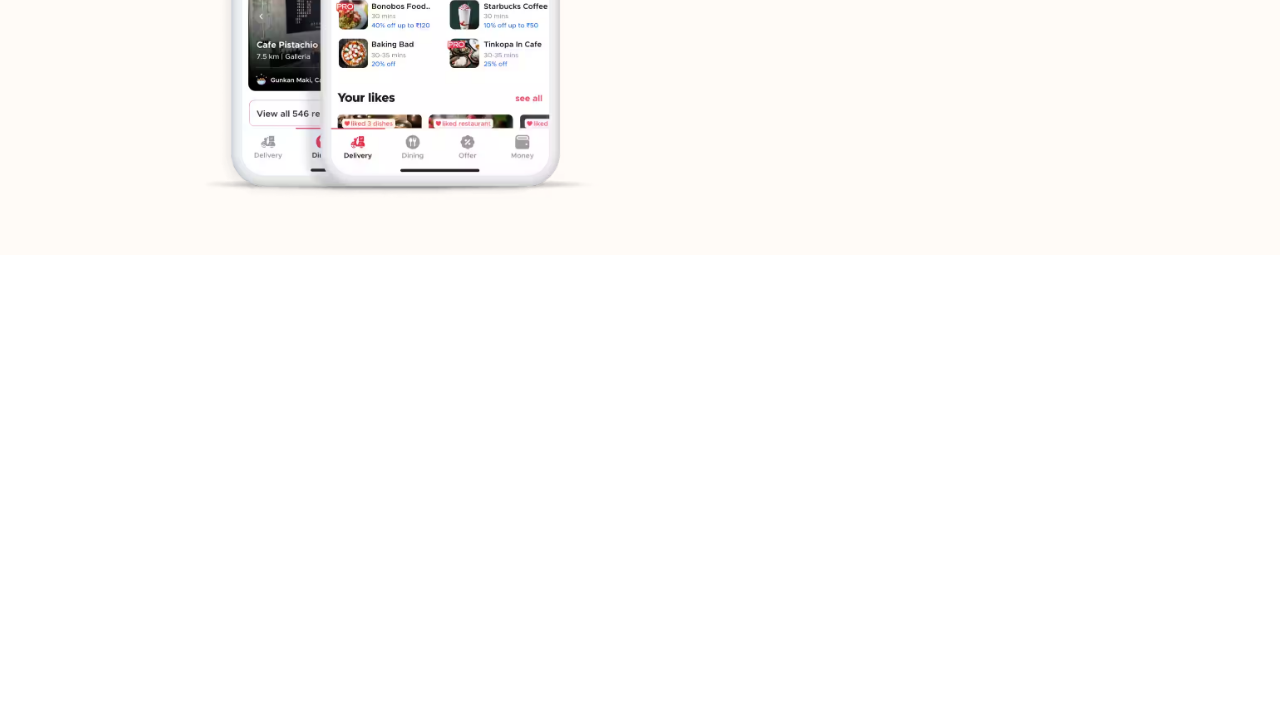
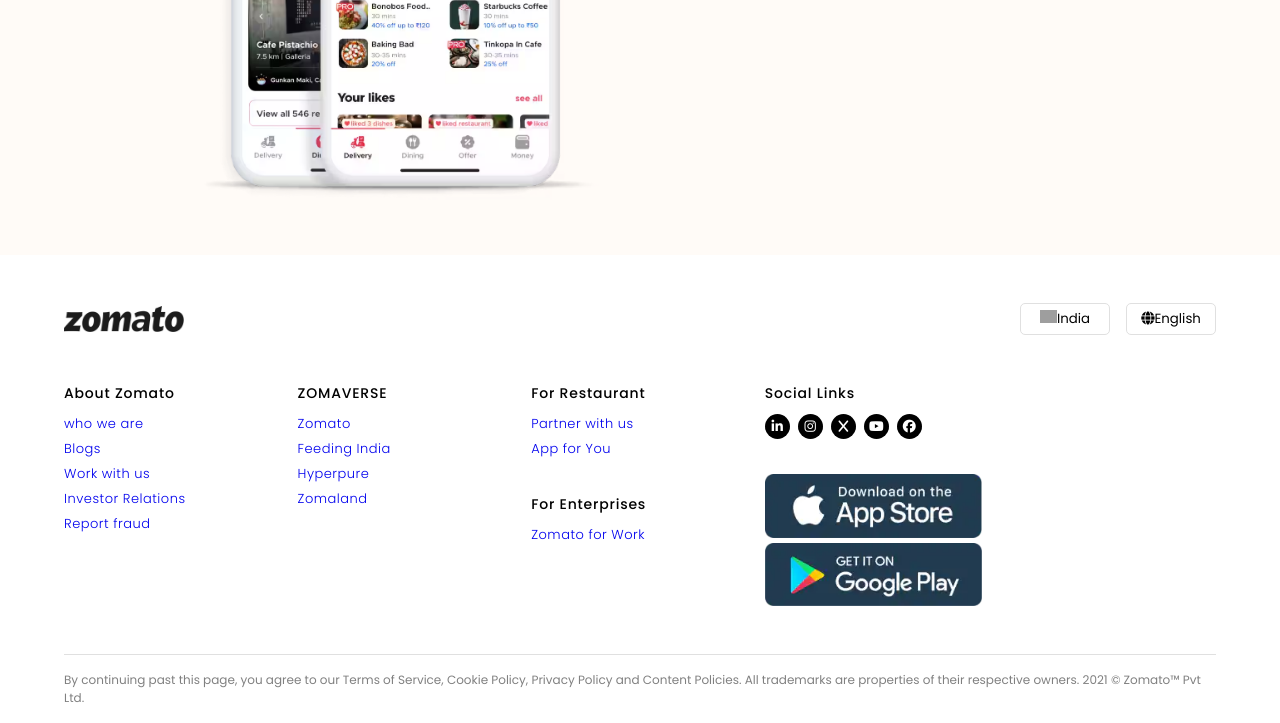
Before and after one commit to Sumit00007/zomato-landing-page, a plain HTML site: page index.html in a window 1280 px wide. Shown: the part 1603-2326 px from the top of the page. Before the commit the page ends 1906 px from the top, so only its background shows below. Drawn offline with Linux system fonts and the light colour scheme; grey boxes are pictures that could not be loaded.

Commit message:
completed the footer section

```diff
--- a/index.html
+++ b/index.html
@@ -139,8 +139,62 @@
             </div>
         </div>
     </section>
-    <section class="">
+    <footer class=" footer">
+        <div class="footer_section1">
+            <img src="images/logo.png" alt="zomato logo" />
+            <div class="section_buttonContainer">
+                <button><img
+                    src="https://flagcdn.com/w40/in.png"
+                    alt="India"
+                    style="width:17px" />India
+                </button>
+                <button>
+                    <i class="fa fa-globe" aria-hidden="true"></i>English
+                </button>
+            </div>
+        </div>
 
-    </section>
+        <div class="navigation_container">
+            <div class="link_container">
+                <h5> About Zomato</h5>
+                <a class="footer_link" href="#">who we are</a>
+                <a class="footer_link" href="#">Blogs</a>
+                <a class="footer_link" href="#">Work with us</a>
+                <a class="footer_link" href="#">Investor Relations</a>
+                <a class="footer_link" href="#">Report fraud</a>
+            </div>
+            <div class="link_container">
+                <h5>ZOMAVERSE</h5>
+                <a class="footer_link" href="#">Zomato</a>
+                <a class="footer_link" href="#">Feeding India</a>
+                <a class="footer_link" href="#">Hyperpure</a>
+                <a class="footer_link" href="#">Zomaland</a>
+            </div>
+            <div class="link_container">
+                <h5>For Restaurant</h5>
+                <a class="footer_link" href="#">Partner with us</a>
+                <a class="footer_link" href="#">App for You</a>
+                <br/>
+                <h5>For Enterprises</h5>
+                <a class="footer_link" href="#">Zomato for Work</a>
+            </div>
+            <div class="link_container">
+                <h5>Social Links</h5>
+                <div class="social_links_container">
+                    <button><i class="fa-brands fa-linkedin-in"></i></button>
+                    <button><i class="fa-brands fa-instagram"></i></button>
+                    <button><i class="fa-brands fa-x"></i></button>
+                    <button><i class="fa-brands fa-youtube"></i></button>
+                    <button><i class="fa-brands fa-facebook"></i></button>
+                </div>
+                <br/>
+                <img src="images/appleStore.png" alt="" class="footer_store_logos"/>
+                <img src="images/playStore.png" alt="" class="footer_store_logos">
+            </div>
+        </div>
+        <p class="disclaimer">
+            By continuing past this page, you agree to our Terms of Service, Cookie Policy, Privacy Policy and Content Policies. All trademarks are properties of their respective owners. 2021 © Zomato™ Pvt Ltd.
+        </p>
+    </footer>
 </body>
 </html>
--- a/styles.css
+++ b/styles.css
@@ -395,3 +395,126 @@
         flex-direction: column;
     }
 }
+
+.footer{
+    width: 100%;
+
+}
+
+.footer_section1{
+    display: flex;
+    align-items: center;
+    justify-content: space-between;
+    width: 90%;
+    margin: auto;
+}
+
+.footer_section1 img{
+    width: 120px;
+    height: auto;
+}
+
+.section_buttonContainer{
+    display: flex;
+    gap: 16px;
+}
+.section_buttonContainer button{
+    padding: 5px;
+    width: 90px;
+    border: 1px solid #e0e0e0;
+    background-color: transparent;
+    border-radius: 5px;
+    cursor: pointer;
+}
+
+.navigation_container{
+    display: grid;
+    width: 90%;
+    margin: auto;
+
+    /* grid-template-columns: 1fr 1fr 1fr 1fr 1fr; */
+    grid-template-columns: repeat(5, 1fr);
+
+    gap: 1rem;
+    padding: 48px 0;
+}
+
+.link_container{
+    display: flex;
+    flex-direction: column;
+    gap: 5px;
+}
+.link_container h5{
+    font-weight: 500;
+    font-size: 14px;
+    margin-bottom: 5px;
+    letter-spacing: 0.8px;
+}
+
+.footer_link{
+    text-decoration: none;
+    color: e0e0e0;
+    font-size: 13px;
+    font-weight: 300;
+    letter-spacing: 0.5px;
+}
+
+.footer_link:hover{
+    color: black;
+}
+
+.social_links_container{
+    display: flex;
+    gap: 0.5rem;
+}
+.social_links_container button{
+    background-color: black;
+    border: none;
+    width: 25px;
+    height: 25px;
+    border-radius: 30px;
+    color: white;
+    display: flex;
+    align-items: center;
+    justify-content: center;
+    cursor: pointer;
+}
+.social_links_container button i{
+    font-size: 13px;
+    color: white;
+}
+.footer_store_logos{
+    width: 100%;
+}
+.footer .disclaimer{
+    width: 90%;
+    margin: auto;
+    padding: 1rem 0;
+    font-size: 12px;
+    color: grey;
+    border-top: 1px solid #e0e0e0;
+}
+
+@media only screen and (max-width: 900px){
+    .navigation_container{
+        grid-template-columns: repeat(3, 1fr);
+    }
+}
+
+@media only screen and (max-width: 600px){
+    .navigation_container{
+        grid-template-columns: repeat(2, 1fr);
+    }
+}
+
+@media only screen and (max-width: 400px){
+    .footer_section1{
+        flex-direction: column;
+        gap: 1rem;
+        align-items: flex-start;
+    }
+
+    .navigation_container{
+        grid-template-columns: repeat(1, 1fr);
+    }
+}
```
